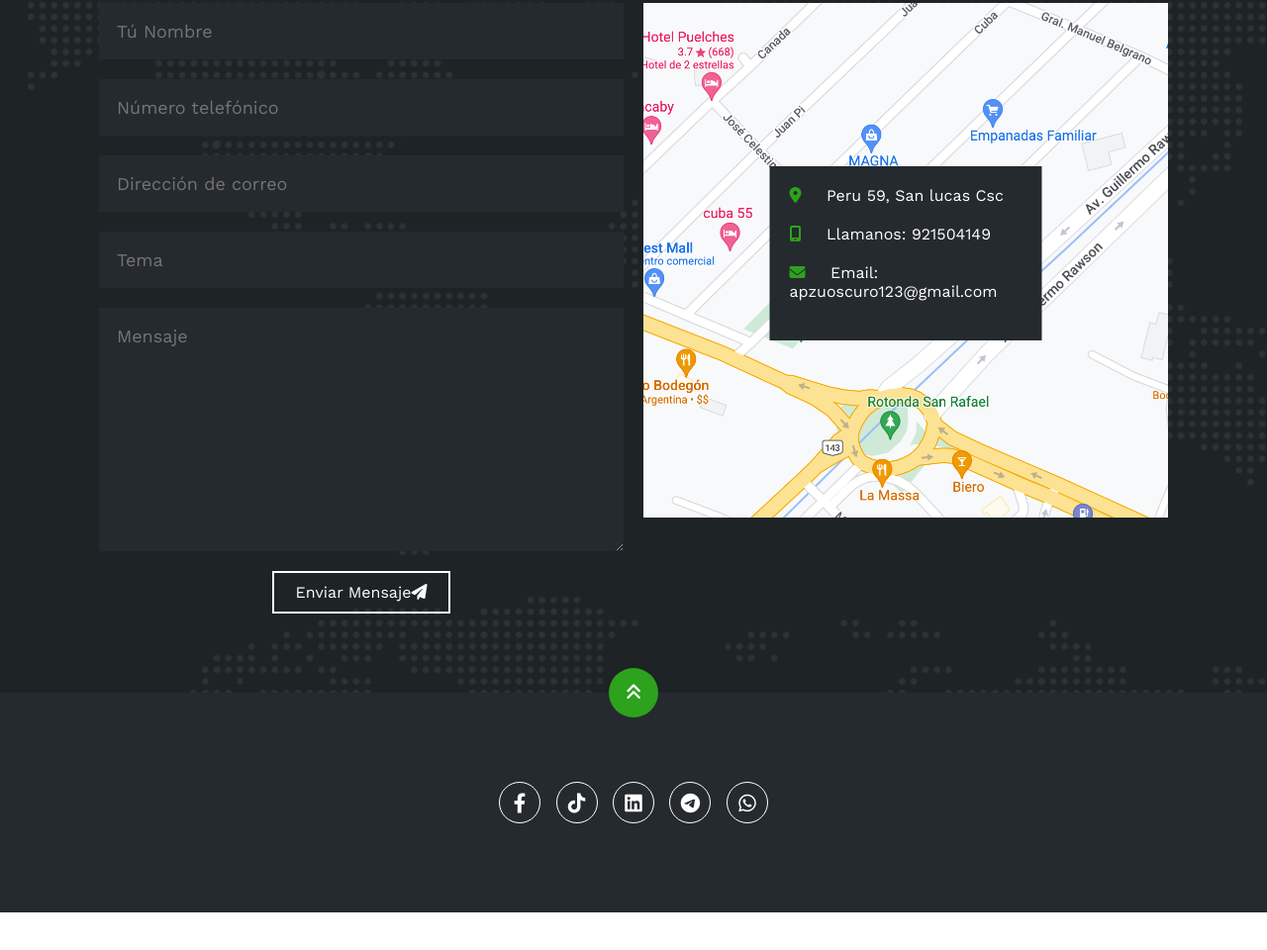
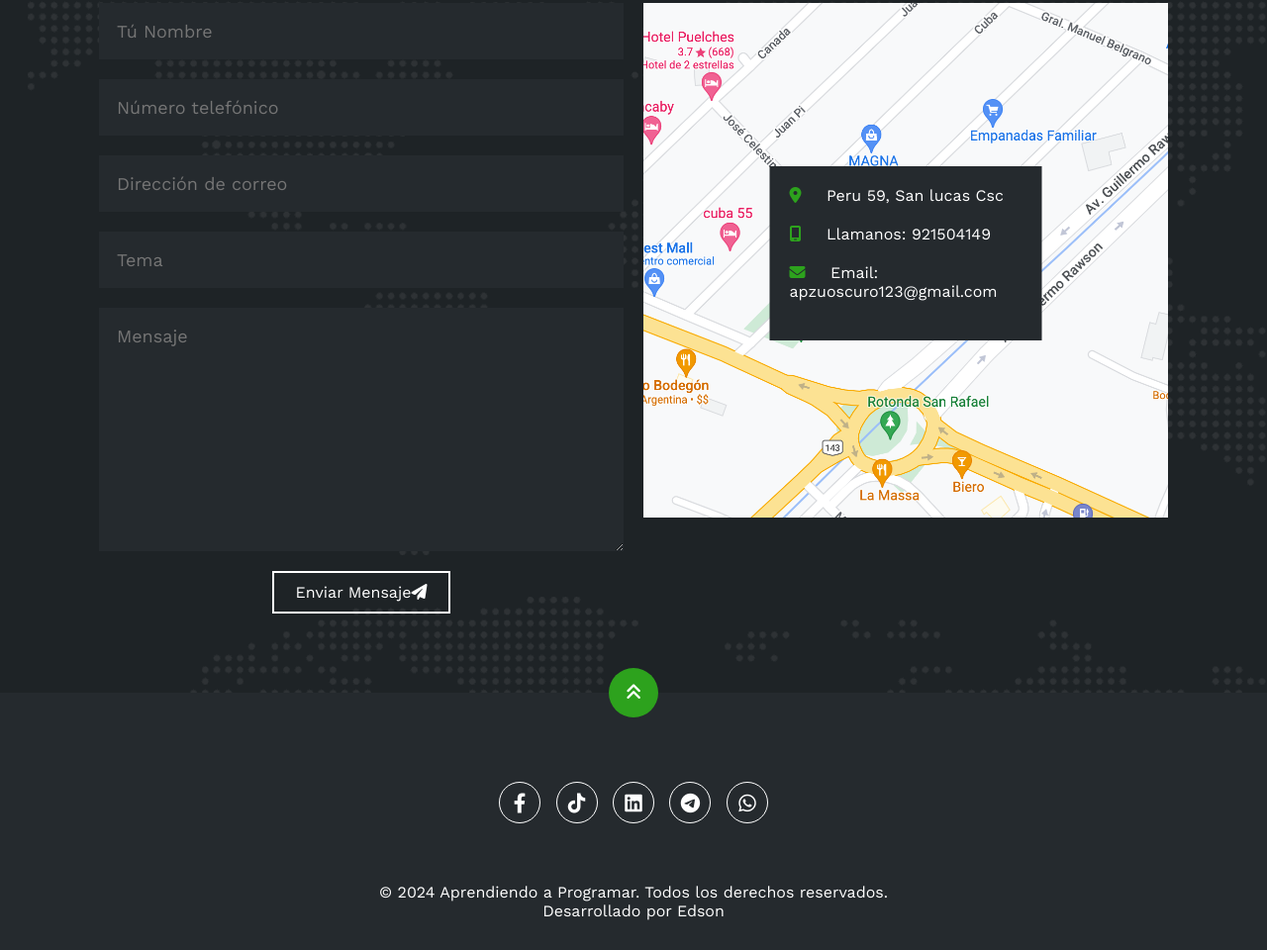
Before and after one commit to apzu159/githubportafolio, a plain HTML site: page index.html in a window 1280 px wide. Shown: the part 2935-3895 px from the top of the page at 99% size. Before the commit the page ends 3857 px from the top, so only its background shows below. Drawn offline with nearby package versions, Linux system fonts and the light colour scheme.

Commit message:
Update index.html

```diff
--- a/index.html
+++ b/index.html
@@ -357,6 +357,10 @@
                 <i class="fa-brands fa-whatsapp"></i>
             </a>
         </div>
+        <div>
+            <p>&copy; 2024 Aprendiendo a Programar. Todos los derechos reservados.</p>
+            <p>Desarrollado por Edson</p>
+        </div>
     </footer>
 
     <script src="script.js"></script>
```
